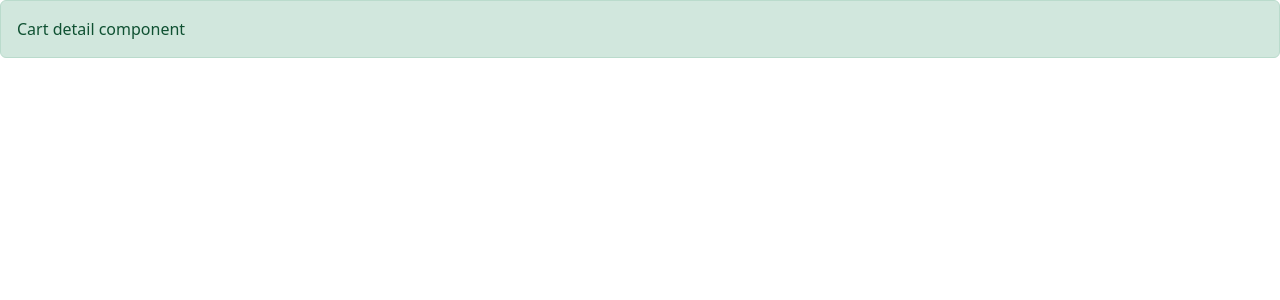
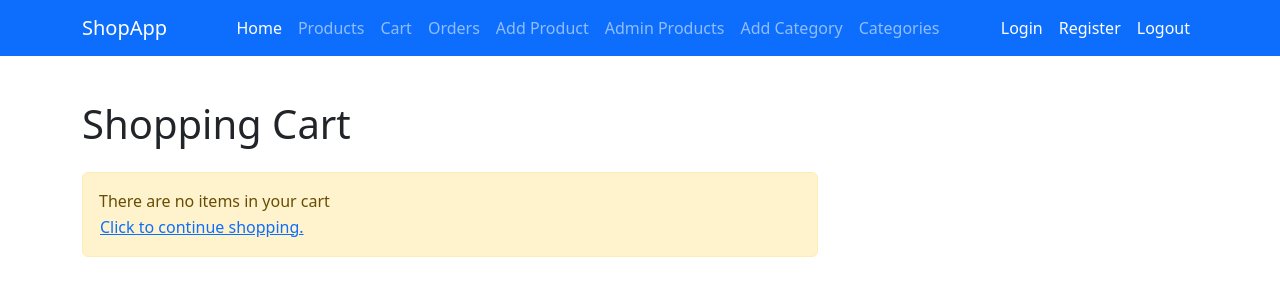
Before and after one commit to appleseed619/angular_shopping_site, an Angular app: page /cart in a window 1280 px wide. Shown: the top 300 px of the page. Built offline with nearby package versions, Linux system fonts and the light colour scheme.

Commit message:
shopping cart system added

```diff
--- a/src/app/shop/cart-detail/cart-detail.component.html
+++ b/src/app/shop/cart-detail/cart-detail.component.html
@@ -1,3 +1,74 @@
-<div class="alert alert-success">
-    Cart detail component
+<navbar></navbar>
+
+<div class="container pt-100 mb-5">
+    <h1 class="mb-2">Shopping Cart</h1>
+    <div class="row">
+        <div class="col-8">
+
+            <ng-container *ngIf="cart.itemCount>0">
+                <table class="table table-hover">
+                    <thead>
+                        <tr>
+                            <th></th>
+                            <th>Product</th>
+                            <th>Price</th>
+                            <th>Quantity</th>
+                            <th>Total</th>
+                            <th></th>
+                        </tr>
+                    </thead>
+                    <tbody>
+                        <tr *ngFor="let item of cart.items">
+                            <td>
+                                <img src="assets/img/{{item.product.imageUrl}}" width="80">
+                            </td>
+                            <td>{{item.product.name}}</td>
+                            <td>{{item.product.price}} EUR</td>
+                            <td>{{item.quantity}}</td>
+                            <td>{{item.quantity * item.product.price}} EUR</td>
+                            <td>
+                                <button class="btn btn-danger btn-sm">
+                                    <i class="fa fa-times fa-fw"></i>
+                                </button>
+                            </td>
+                        </tr>
+                    </tbody>
+                </table>
+            </ng-container>
+
+
+            <ng-container *ngIf="cart.itemCount==0">
+                <div class="alert alert-warning mt-3">
+                    There are no items in your cart <br>
+                    <button routerLink="/shop" class="btn btn-link p-0">
+                        Click to continue shopping.
+                    </button>
+                </div>
+            </ng-container>
+        </div>
+        <div class="col-4">
+            <ng-container *ngIf="cart.itemCount>0">
+                <div class="text-left">
+                    <h4>Shopping Summary</h4>
+                </div>
+                <table class="table">
+                    <tbody>
+                        <tr>
+                            <th>Total</th>
+                            <td>{{cart.total}} EUR</td>
+                        </tr>
+                    </tbody>
+                </table>
+
+                <div>
+                    <button routerLink="/shop" class="btn btn-primary btn-sm">
+                        Click to continue shopping
+                    </button>
+                    <button routerLink="/checkout" class="btn btn-primary btn-sm ml-2">
+                        Complete the shopping
+                    </button>
+                </div>
+            </ng-container>
+        </div>
+    </div>
 </div>
--- a/src/app/shop/cart-detail/cart-detail.component.ts
+++ b/src/app/shop/cart-detail/cart-detail.component.ts
@@ -1,4 +1,5 @@
 import { Component } from '@angular/core';
+import { Cart } from 'src/app/model/cart.model';
 
 @Component({
   selector: 'cart-detail',
@@ -6,5 +7,5 @@
   styleUrls: ['./cart-detail.component.css']
 })
 export class CartDetailComponent {
-
+  constructor(public cart: Cart) { }
 }
--- a/src/app/shop/navbar/navbar.component.html
+++ b/src/app/shop/navbar/navbar.component.html
@@ -3,28 +3,28 @@
         <a href="" class="navbar-brand">ShopApp</a>
         <ul class="navbar-nav mr-auto">
             <li class="navbar-nav">
-                <a href="" class="nav-link active">Home</a>
+                <a routerLink="/shop" class="nav-link active">Home</a>
             </li>
             <li class="navbar-nav">
-                <a href="" class="nav-link">Products</a>
+                <a routerLink="/shop" class="nav-link">Products</a>
             </li>
             <li class="navbar-nav">
-                <a href="" class="nav-link">Cart</a>
+                <a routerLink="/cart" class="nav-link">Cart</a>
             </li>
             <li class="navbar-nav">
-                <a href="" class="nav-link">Orders</a>
+                <a routerLink="/shop" class="nav-link">Orders</a>
             </li>
             <li class="navbar-nav">
-                <a href="" class="nav-link">Add Product</a>
+                <a routerLink="/shop" class="nav-link">Add Product</a>
             </li>
             <li class="navbar-nav">
-                <a href="" class="nav-link">Admin Products</a>
+                <a routerLink="/shop" class="nav-link">Admin Products</a>
             </li>
             <li class="navbar-nav">
-                <a href="" class="nav-link">Add Category</a>
+                <a routerLink="/shop" class="nav-link">Add Category</a>
             </li>
             <li class="navbar-nav">
-                <a href="" class="nav-link">Categories</a>
+                <a routerLink="/shop" class="nav-link">Categories</a>
             </li>
         </ul>
         <ul class="navbar-nav ml-auto">
--- a/src/app/shop/shop.component.html
+++ b/src/app/shop/shop.component.html
@@ -7,13 +7,13 @@
             <cart-summary></cart-summary>
 
             <div class="list-group">
-                <a href="#" class="list-group-item list-group-item action" (click)="changeCategory()">
+                <button class="list-group-item list-group-item action" (click)="changeCategory()">
                     All Categories
-                </a>
-                <a *ngFor="let c of categories" (click)="changeCategory(c)" href="#"
+                </button>
+                <button *ngFor="let c of categories" (click)="changeCategory(c)"
                     class="list-group-item list-group-item action" [class.active]="c==selectedCategory">
                     {{c.name}}
-                </a>
+                </button>
             </div>
         </div>
         <div class="col-9">
--- a/src/app/shop/shop.component.ts
+++ b/src/app/shop/shop.component.ts
@@ -4,11 +4,11 @@
 import { Product } from '../model/product.model';
 import { Category } from '../model/category.model';
 import { Cart } from '../model/cart.model';
+import { Router } from '@angular/router';
 
 @Component({
     selector: 'shop',
-    templateUrl: 'shop.component.html',
-    styles: [`.pt-100 { padding-top: 100px;} .ml-3 { margin-left: 1rem; }`]
+    templateUrl: 'shop.component.html'
 })
 
 export class ShopComponent {
@@ -19,7 +19,8 @@
     constructor(
         private productRepository: ProductRepository,
         private categoryRepository: CategoryRepository,
-        private cart: Cart
+        private cart: Cart,
+        private router: Router
     ) { }
 
     get products(): Product[] {
@@ -49,5 +50,6 @@
 
     addProductToCart(product: Product) {
         this.cart.addItem(product);
+        this.router.navigateByUrl('/cart');
     }
 }
--- a/src/app/shop/shop.module.ts
+++ b/src/app/shop/shop.module.ts
@@ -7,9 +7,10 @@
 import { CartSummaryComponent } from './cart-summary/cart-summary.component';
 import { CartDetailComponent } from './cart-detail/cart-detail.component';
 import { CheckoutComponent } from './checkout/checkout.component';
+import { RouterModule } from "@angular/router";
 
 @NgModule({
-    imports: [ModelModule, BrowserModule, FormsModule],
+    imports: [ModelModule, BrowserModule, FormsModule, RouterModule],
     declarations: [ShopComponent, NavbarComponent, CartSummaryComponent, CartDetailComponent, CheckoutComponent],
     exports: [ShopComponent, CartDetailComponent, CheckoutComponent],
 })
--- a/src/styles.css
+++ b/src/styles.css
@@ -1 +1,12 @@
 /* You can add global styles to this file, and also import other style files */
+.pt-100 {
+    padding-top: 100px;
+}
+
+.ml-3 {
+    margin-left: 1rem;
+}
+
+.ml-2{
+    margin-left: 0.7rem;
+}
```
